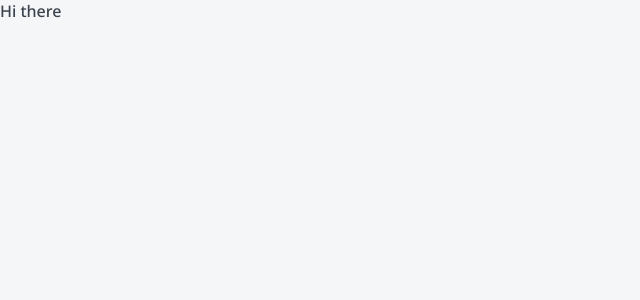
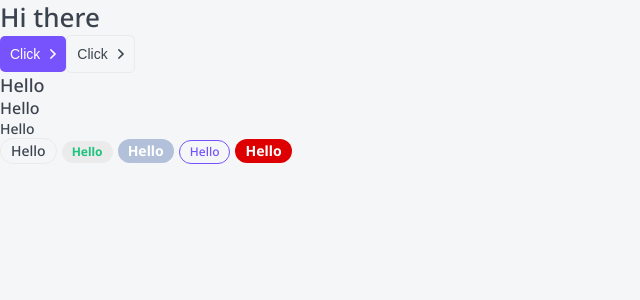
Before and after one commit to EK-machine/nextjs-training, a Next.js app: page / in a window 1280 px wide. Shown: the top 300 px of the page, without its empty margins (0-640 px from the left). Built offline with nearby package versions, Linux system fonts and the light colour scheme.

Commit message:
added some simple components

```diff
--- /dev/null
+++ b/components/Button/Button.module.css
@@ -0,0 +1,46 @@
+.button {
+  display: inline-block;
+  box-sizing: border-box;
+  padding: 10px;
+  cursor: pointer;
+  border: none;
+  border-radius: 5px;
+  text-align: center;
+  font-size: 14px;
+  transition: all 0.2s;
+}
+
+.primary {
+  background-color: var(--primary);
+  color: var(--white);
+}
+
+.primary:hover {
+  background-color: var(--primary-hover);
+}
+
+.ghost {
+  background-color: transparent;
+  color: var(--black);
+  border: 1px solid var(--grey-light);
+}
+
+.ghost:hover {
+  color: var(--white);
+  background-color: var(--primary);
+}
+
+.arrow {
+  display: inline-block;
+  margin-left: 10px;
+}
+
+.down {
+  transform: rotate(90deg);
+  transition: all 0.2s;
+}
+
+.primary svg,
+.ghost:hover svg {
+  fill: var(--white);
+}
--- /dev/null
+++ b/components/Button/Button.tsx
@@ -0,0 +1,36 @@
+import { ButtonProps } from "../../types/types";
+import style from "./Button.module.css";
+import cn from "classnames";
+import ArrowIcon from "../../public/svgs/Arrow.svg";
+
+const Button: React.FC<ButtonProps> = ({
+  appearance,
+  children,
+  className,
+  arrow = "none",
+  ...props
+}): JSX.Element => {
+  return (
+    <button
+      onClick={props.onClick}
+      className={cn(className, {
+        [style.button]: true,
+        [style.primary]: appearance === "primary",
+        [style.ghost]: appearance === "ghost",
+      })}
+    >
+      {children}
+      {arrow !== "none" && (
+        <span
+          className={cn(style.arrow, {
+            [style.down]: arrow === "down",
+          })}
+        >
+          <ArrowIcon />
+        </span>
+      )}
+    </button>
+  );
+};
+
+export default Button;
--- /dev/null
+++ b/components/HTag/HTag.tsx
@@ -0,0 +1,17 @@
+import { HTagProps } from "../../types/types";
+import style from "./Htag.module.css";
+
+const HTag: React.FC<HTagProps> = ({ tag, children }): JSX.Element => {
+  switch (tag) {
+    case "h1":
+      return <h1 className={style.h1}>{children}</h1>;
+    case "h2":
+      return <h2 className={style.h2}>{children}</h2>;
+    case "h3":
+      return <h3 className={style.h3}>{children}</h3>;
+    default:
+      return <></>;
+  }
+};
+
+export default HTag;
--- /dev/null
+++ b/components/HTag/Htag.module.css
@@ -0,0 +1,20 @@
+.h1 {
+  font-weight: 500;
+  font-size: 26px;
+  line-height: 35px;
+  margin: 0;
+}
+
+.h2 {
+  font-weight: 500;
+  font-size: 22px;
+  line-height: 30px;
+  margin: 0;
+}
+
+.h3 {
+  font-weight: 600;
+  font-size: 20px;
+  line-height: 27px;
+  margin: 0;
+}
--- /dev/null
+++ b/components/PTag/PTag.module.css
@@ -0,0 +1,15 @@
+.p {
+  margin: 0;
+}
+
+.b {
+  font-size: 18px;
+}
+
+.m {
+  font-size: 16px;
+}
+
+.s {
+  font-size: 14px;
+}
--- /dev/null
+++ b/components/PTag/PTag.tsx
@@ -0,0 +1,25 @@
+import { PTagProps } from "../../types/types";
+import style from "./PTag.module.css";
+import cn from "classnames";
+
+const PTag: React.FC<PTagProps> = ({
+  size = "m",
+  children,
+  ...props
+}): JSX.Element => {
+  return (
+    <p
+      className={cn({
+        [style.p]: true,
+        [style.b]: size === "b",
+        [style.m]: size === "m",
+        [style.s]: size === "s",
+      })}
+      {...props}
+    >
+      {children}
+    </p>
+  );
+};
+
+export default PTag;
--- /dev/null
+++ b/components/Tag/Tag.module.css
@@ -0,0 +1,46 @@
+.tag {
+  display: inline-block;
+  box-sizing: border-box;
+  margin-right: 5px;
+  border-radius: 20px;
+}
+
+.s {
+  padding: 5px 10px;
+  font-size: 12px;
+  line-height: 12px;
+}
+
+.m {
+  padding: 5px 10px;
+  font-size: 14px;
+  line-height: 14px;
+}
+
+.ghost {
+  border: 1px solid var(--grey-light);
+}
+
+.red {
+  font-weight: bold;
+  color: var(--white);
+  background-color: #de0000;
+}
+
+.grey {
+  font-weight: bold;
+  color: var(--white);
+  background-color: #b3c0d9;
+}
+
+.green {
+  font-weight: bold;
+  color: var(--green);
+  background-color: var(--grey-light);
+}
+
+.primary {
+  border: 1px solid var(--primary);
+  color: var(--primary);
+  background: none;
+}
--- /dev/null
+++ b/components/Tag/Tag.tsx
@@ -0,0 +1,31 @@
+import { TagProps } from "../../types/types";
+import style from "./Tag.module.css";
+import cn from "classnames";
+
+const Tag: React.FC<TagProps> = ({
+  size,
+  children,
+  color = "ghost",
+  href,
+  className,
+  ...props
+}): JSX.Element => {
+  return (
+    <div
+      className={cn({
+        [style.tag]: true,
+        [style.m]: size === "m",
+        [style.s]: size === "s",
+        [style.ghost]: color === "ghost",
+        [style.red]: color === "red",
+        [style.grey]: color === "grey",
+        [style.green]: color === "green",
+        [style.primary]: color === "primary",
+      })}
+    >
+      {href ? <a href={href}>{children}</a> : <>{children}</>}
+    </div>
+  );
+};
+
+export default Tag;
--- /dev/null
+++ b/components/index.ts
@@ -0,0 +1,2 @@
+export * from "./HTag/HTag";
+export * from "./Button/Button";
--- a/pages/index.tsx
+++ b/pages/index.tsx
@@ -1,3 +1,36 @@
+import HTag from "../components/HTag/HTag";
+import Button from "../components/Button/Button";
+import PTag from "../components/PTag/PTag";
+import Tag from "../components/Tag/Tag";
+
 export default function Home(): JSX.Element {
-  return <div>Hi there</div>;
+  return (
+    <>
+      <HTag tag="h1">Hi there</HTag>
+      <Button appearance="primary" className="zz" arrow="right">
+        Click
+      </Button>
+      <Button appearance="ghost" arrow="right">
+        Click
+      </Button>
+      <PTag size="b">Hello</PTag>
+      <PTag size="m">Hello</PTag>
+      <PTag size="s">Hello</PTag>
+      <Tag color="ghost" size="m">
+        Hello
+      </Tag>
+      <Tag color="green" size="s">
+        Hello
+      </Tag>
+      <Tag color="grey" size="m">
+        Hello
+      </Tag>
+      <Tag color="primary" size="s">
+        Hello
+      </Tag>
+      <Tag color="red" size="m">
+        Hello
+      </Tag>
+    </>
+  );
 }
--- a/styles/globals.css
+++ b/styles/globals.css
@@ -29,8 +29,10 @@ a {
 
 :root {
   --black: #3b434e;
+  --grey-light: #ebebeb;
   --white: white;
   --primary: #7653fc;
+  --primary-hover: #5f38ff;
   --red: #fc836d;
   --green: #1dc37e;
   --green-light: #c8f8e4;
--- /dev/null
+++ b/types/types.ts
@@ -0,0 +1,38 @@
+import React, {
+  ButtonHTMLAttributes,
+  DetailedHTMLProps,
+  HTMLAttributes,
+  ReactNode,
+} from "react";
+
+export interface HTagProps {
+  tag: "h1" | "h2" | "h3";
+  children: ReactNode;
+}
+
+export interface ButtonProps
+  extends DetailedHTMLProps<
+    ButtonHTMLAttributes<HTMLButtonElement>,
+    HTMLButtonElement
+  > {
+  children: ReactNode;
+  appearance: string;
+  arrow?: "right" | "down" | "none";
+}
+
+export interface PTagProps
+  extends DetailedHTMLProps<
+    HTMLAttributes<HTMLParagraphElement>,
+    HTMLParagraphElement
+  > {
+  children: ReactNode;
+  size: "b" | "m" | "s";
+}
+
+export interface TagProps
+  extends DetailedHTMLProps<HTMLAttributes<HTMLDivElement>, HTMLDivElement> {
+  size: "m" | "s";
+  children: ReactNode;
+  color: "ghost" | "red" | "grey" | "green" | "primary";
+  href?: string;
+}
```
Also changed, not shown: public/svgs/Arrow.svg (added).
